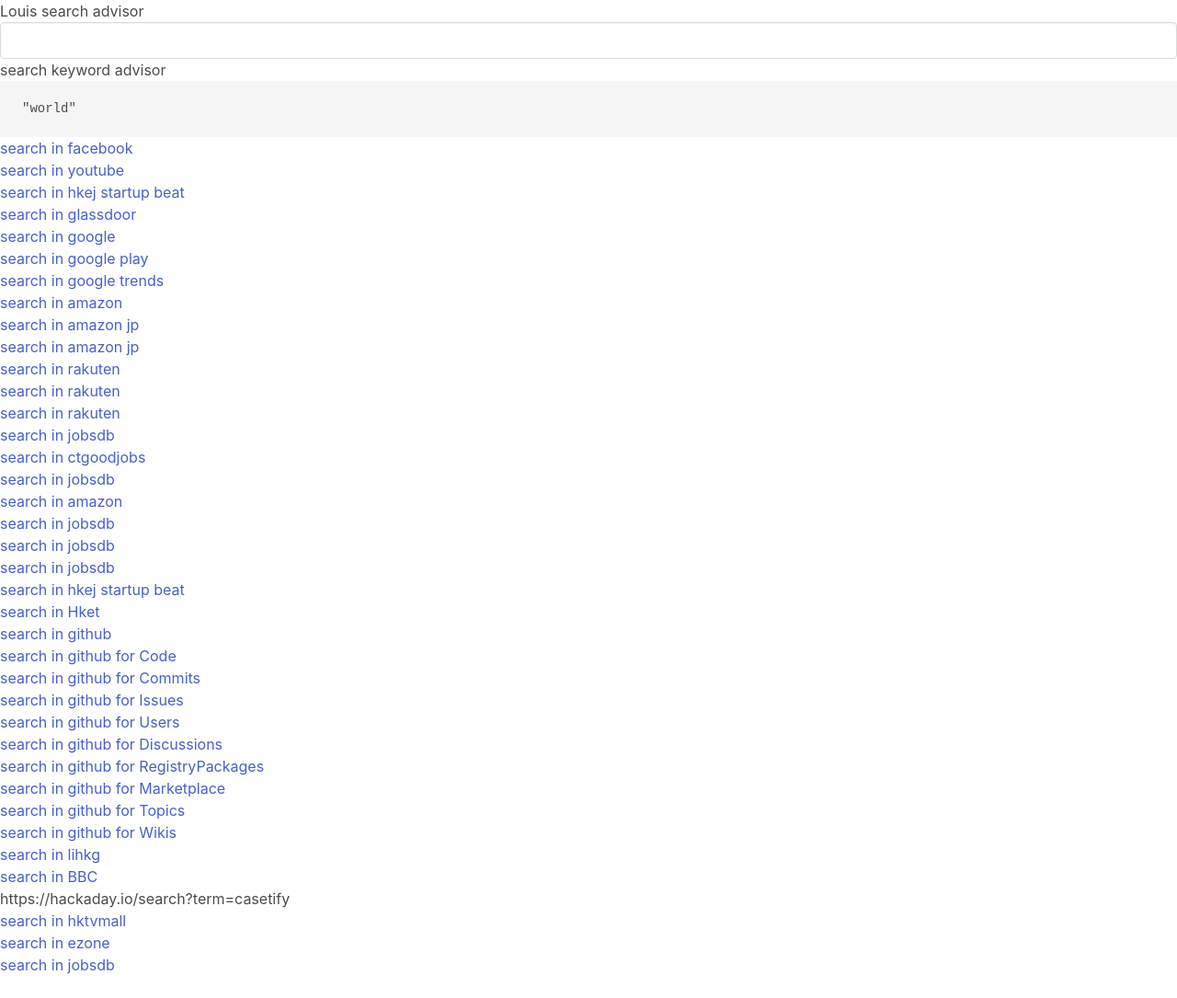
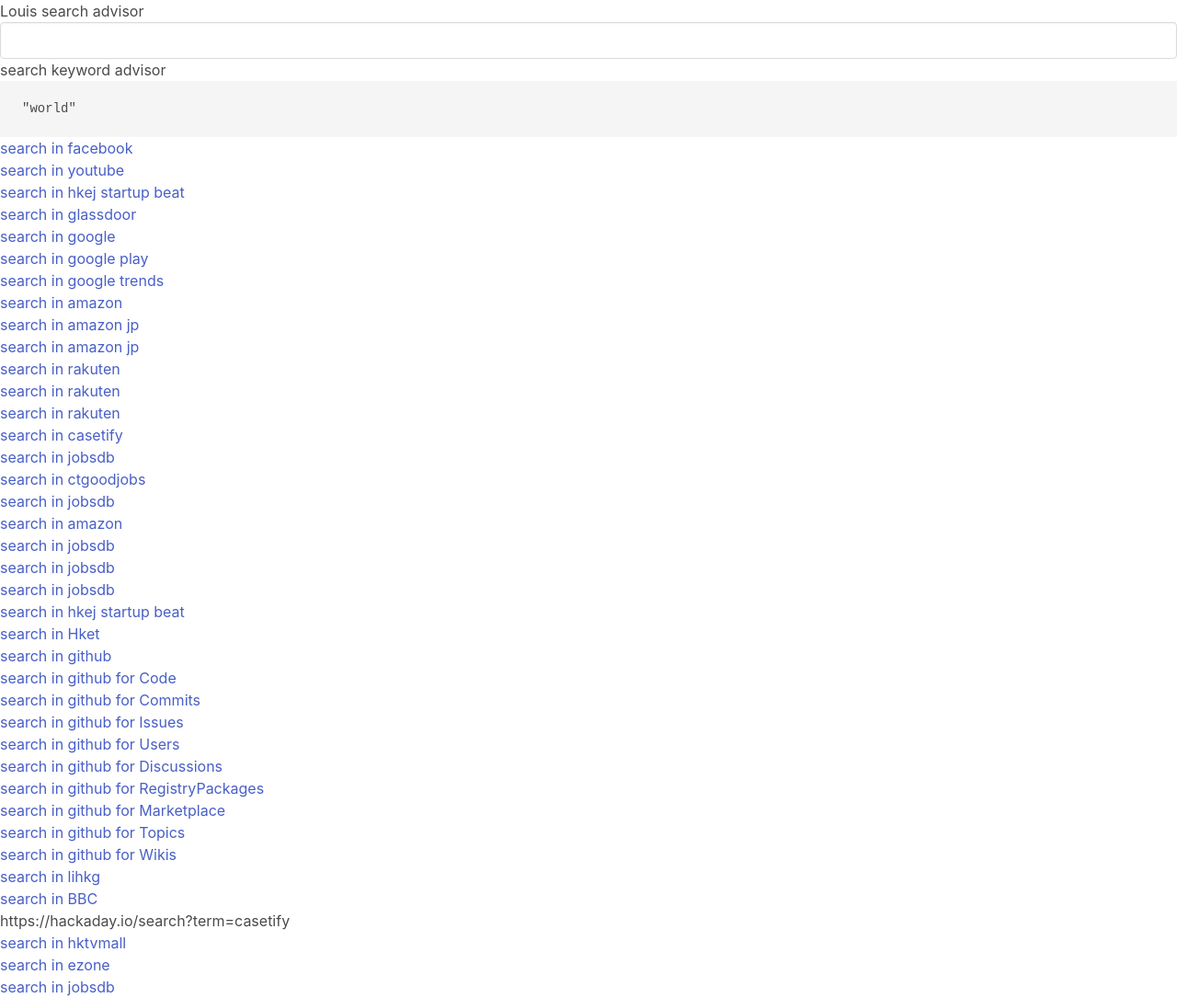
Before and after one commit to louiscklaw/company-background-search, a Gatsby site: page / in a window 1280 px wide. Shown: the whole page at 92% size. Before the commit the page ends 1061 px from the top, so only its background shows below. Built offline with nearby package versions, Linux system fonts and the light colour scheme; Gatsby itself is replaced by a stand-in of ours.

Commit message:
updaste to search in carousell,

```diff
--- /dev/null
+++ b/src/components/search-in-carousell.js
@@ -0,0 +1,15 @@
+// https://www.bbc.co.uk/search?q=casetify
+
+import React from 'react'
+import LinkToOutside from './link-to-outside'
+
+function SearchInCarousell(props){
+
+  return(
+    <div>
+      <LinkToOutside href={`https://hk.carousell.com/search/casetify`} text={`search in casetify`} />
+    </div>
+  )
+}
+
+export default SearchInCarousell
--- a/src/components/search-result.js
+++ b/src/components/search-result.js
@@ -9,6 +9,7 @@
 import SearchInBBC from './search-in-bbc'
 import SearchInCpjobs from './search-in-cpjobs'
 import SearchInCtgoodjobs from './search-in-ctgoodjobs'
+import SearchInCarousell from './search-in-carousell'
 import SearchInEzone from './search-in-ezone'
 import SearchInFacebook from './search-in-facebook'
 import SearchInGithub from './search-in-github'
@@ -24,12 +25,12 @@
 import SearchInJobsdb from './search-in-jobsdb'
 import SearchInLihkg from './search-in-lihkg'
 import SearchInLinkedinJobs from './search-in-linkedin-jobs'
+import SearchInRakutenJp from './search-in-rakuten-jp'
+import SearchInRakutenTw from './search-in-rakuten-tw'
+import SearchInScmp from './search-in-scmp'
 import SearchInTaobao from './search-in-taobao'
-import SearchInScmp from './search-in-scmp'
+import SearchInWalmart from './search-in-walmart'
 import SearchInYoutube from './search-in-youtube'
-import SearchInRakutenTw from './search-in-rakuten-tw'
-import SearchInRakutenJp from './search-in-rakuten-jp'
-import SearchInWalmart from './search-in-walmart'
 
 function SearchResult(props){
   let {
@@ -60,7 +61,7 @@
       <SearchInRakutenTw search_text={search_text}/>
       <SearchInRakutenJp search_text={search_text}/>
       <SearchInWalmart search_text={search_text}/>
-
+      <SearchInCarousell search_text={search_text} />
 
 
       <SearchInJobsdb search_text={search_text}/>
```
